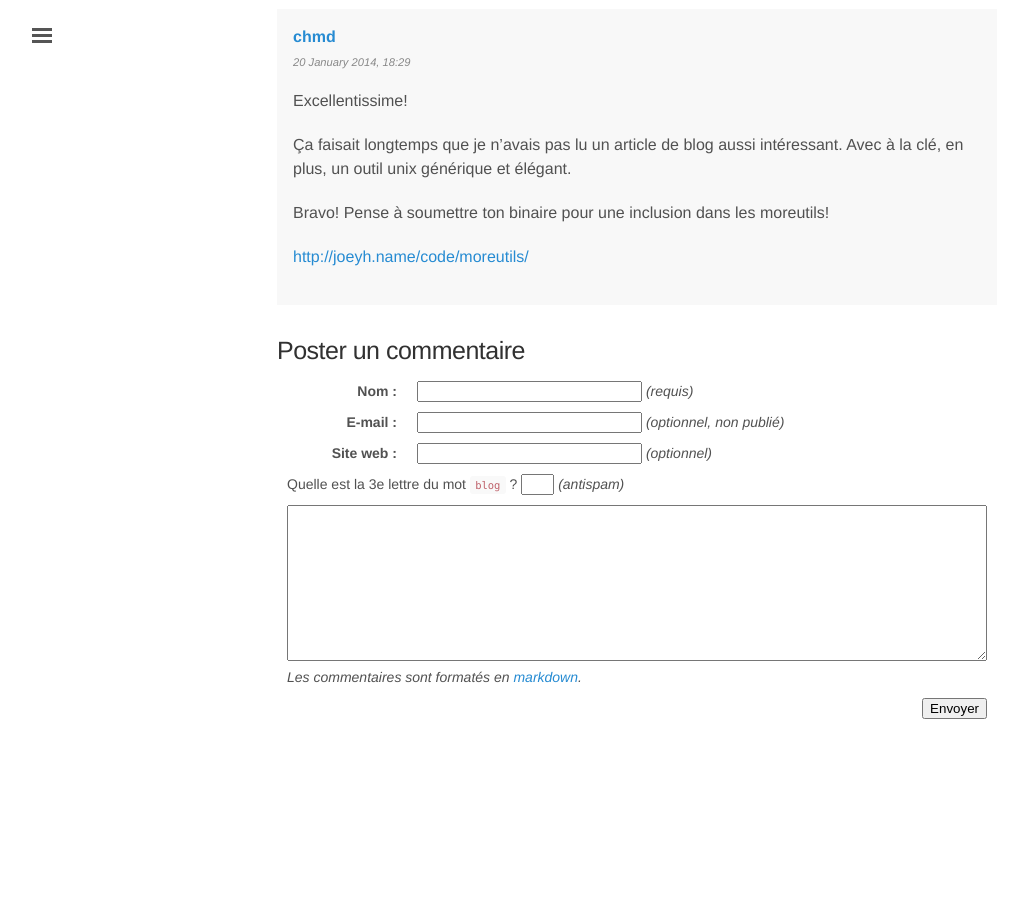
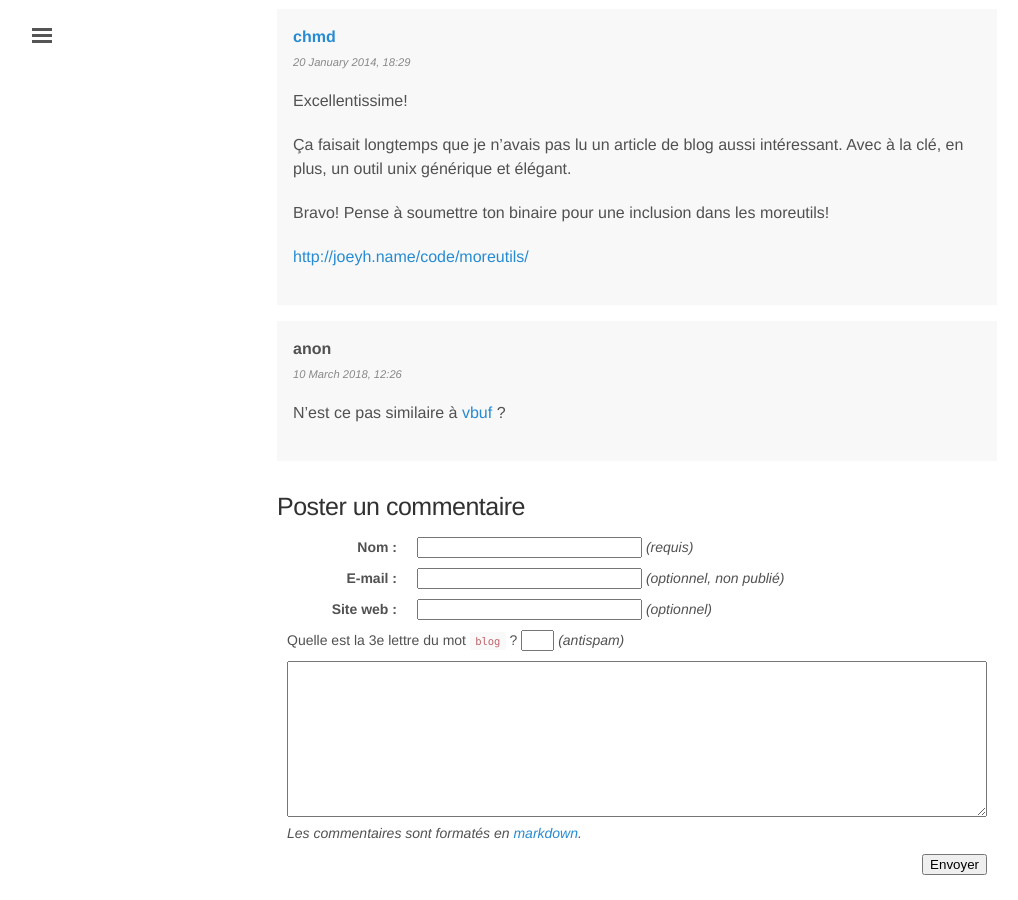
Before and after one commit to rom1v/blog.rom1v.com, a Jekyll site: the page built from _posts/2014-01-20-lecture-differee-de-la-webcam-dun-raspberry-pi.md, in a window 1280 px wide and 900 px high, scrolled down 6577 px. Shown: the whole window, without its empty margins (3-1021 px from the left). Built offline with Jekyll 4.4.1, drawn with Linux system fonts in a browser that asks for light colours; before the commit the page ends 7321 px from its top, so only the background shows below that.

Commit message:
Publish comment 2 for delay

```diff
--- a/_data/comments-2014-01-lecture-differee-de-la-webcam-dun-raspberry-pi.yaml
+++ b/_data/comments-2014-01-lecture-differee-de-la-webcam-dun-raspberry-pi.yaml
@@ -11,3 +11,10 @@
     Bravo! Pense à soumettre ton binaire pour une inclusion dans les moreutils!
 
     <http://joeyh.name/code/moreutils/>
+- id: 2
+  author: anon
+  date: 2018-03-10 12:26:33+01:00
+  contents: |
+    N'est ce pas similaire à [vbuf] ?
+
+    [vbuf]:  http://manpages.ubuntu.com/manpages/precise/man1/vbuf.1.html
```
